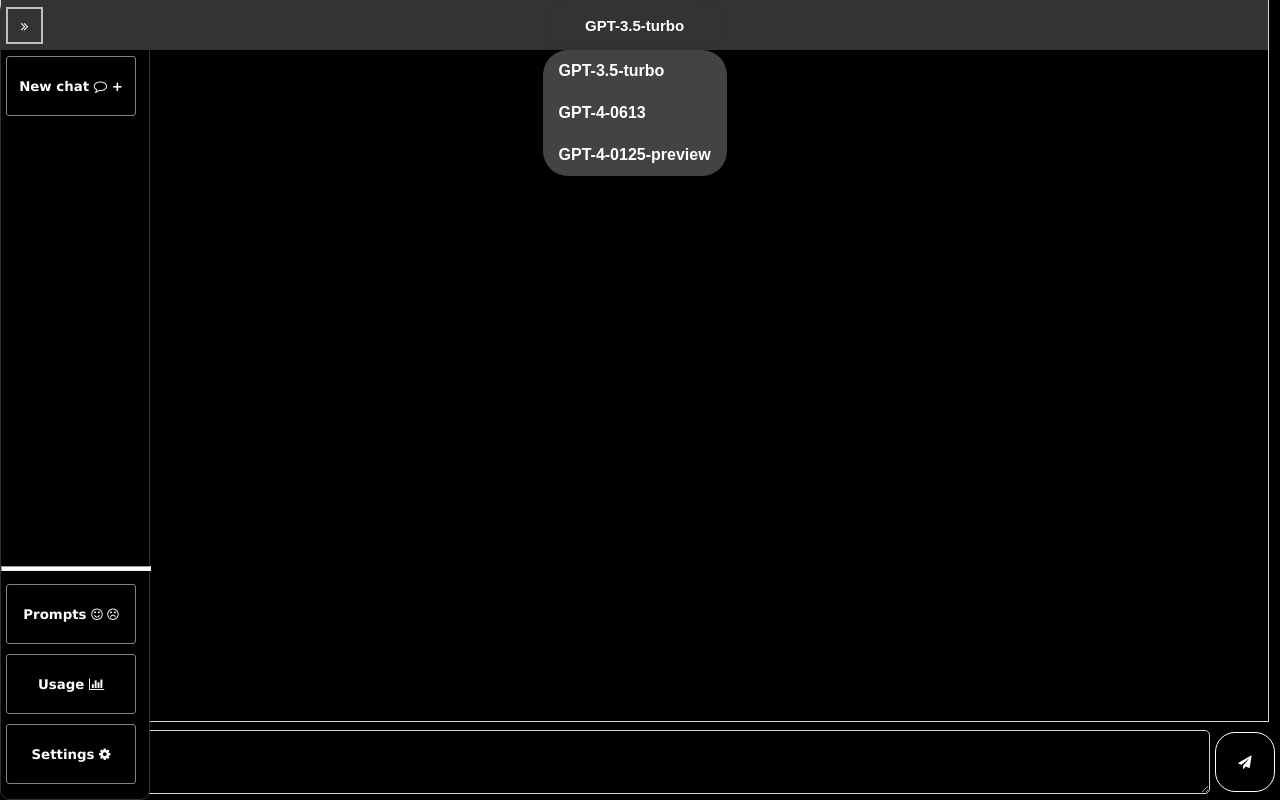
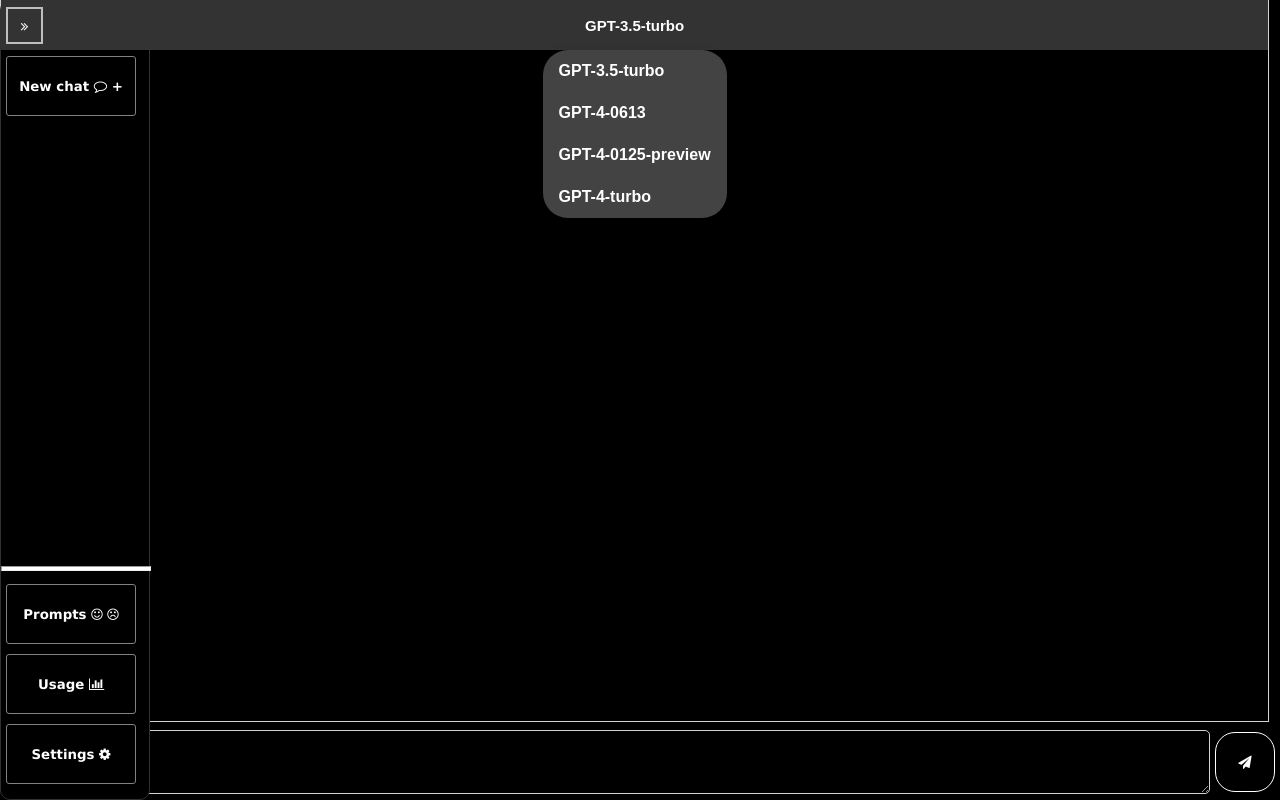
Before and after one commit to DinorexTim/GPT-webUI, a website: page public/chat.html in a window 1280 px wide. Both pictures are taken after a click on the button "GPT-3.5-turbo". Drawn offline with Linux system fonts and the light colour scheme; no server answers.

Commit message:
gpt-4-turbo模型支持

```diff
--- a/public/chat.html
+++ b/public/chat.html
@@ -19,6 +19,7 @@
               <a href="#" onclick="selectModel('GPT-3.5-turbo')">GPT-3.5-turbo</a>
               <a href="#" onclick="selectModel('GPT-4-0613')">GPT-4-0613</a>
               <a href="#" onclick="selectModel('GPT-4-0125-preview')">GPT-4-0125-preview</a>
+              <a href="#" onclick="selectModel('GPT-4-turbo')">GPT-4-turbo</a>
             </div>
         </div>
         <button id="sidebar-toggle" class="toggle-btn"><i class="fa fa-angle-double-right"></i></button>
```
